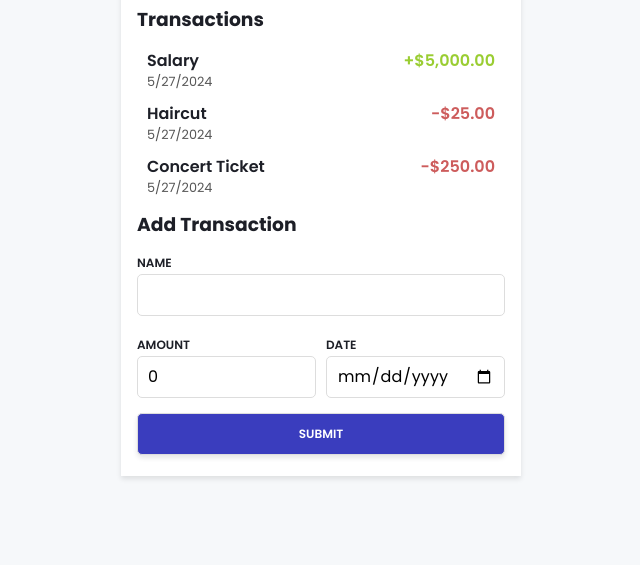
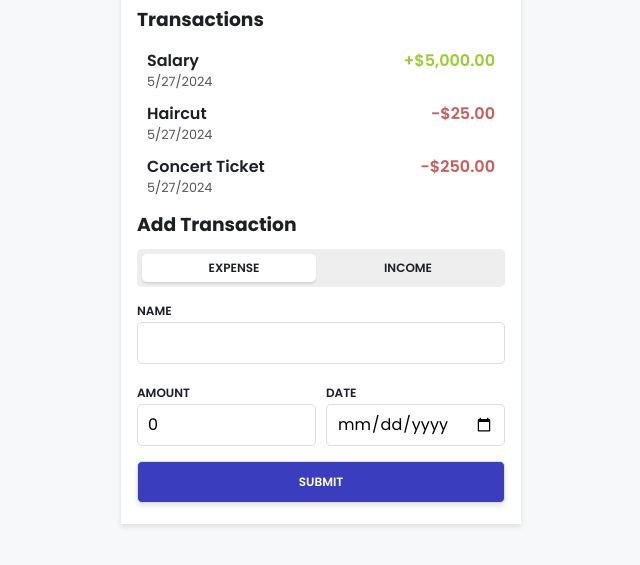
Before and after one commit to RazvanConstantin1/Expense-Tracker, a plain HTML site: page index.html in a window 1280 px wide. Shown: the part 275-840 px from the top of the page, without its empty margins (319-959 px from the left). Before the commit the page ends 800 px from the top, so only its background shows below. Drawn offline with Linux system fonts and the light colour scheme.

Commit message:
implemented the expense - income toggler

```diff
--- a/index.html
+++ b/index.html
@@ -36,6 +36,15 @@
 
         <form id="transactionForm">
           <div>
+            <label for="type">
+              <input type="checkbox" name="type" id="type" />
+              <div class="option">
+                <span> Expense </span>
+                <span> Income </span>
+              </div>
+            </label>
+          </div>
+          <div>
             <label for="name">Name</label>
             <input type="text" name="name" required />
           </div>
--- a/style.css
+++ b/style.css
@@ -76,7 +76,7 @@ form {
   gap: 10px;
 }
 
-form input,
+form input:not(#type),
 form button {
   width: 100%;
   padding: 10px;
@@ -103,12 +103,51 @@ form label {
   text-transform: uppercase;
 }
 
-form div:first-child {
+form div:nth-child(-n + 2) {
   flex-basis: 100%;
 }
 
-form div:nth-child(n + 2) {
+form div:nth-child(n + 3) {
   flex-basis: calc(50% - 5px);
+}
+
+input#type {
+  appearance: none;
+  position: absolute;
+}
+
+.option {
+  display: flex;
+  align-items: center;
+  justify-content: center;
+  padding: 10px;
+  background: #eee;
+  border-radius: 5px;
+  position: relative;
+}
+
+.option::before {
+  content: "";
+  position: absolute;
+  top: 5px;
+  left: 0;
+  background-color: #fff;
+  height: calc(100% - 10px);
+  width: calc(50% - 10px);
+  transform: translateX(5px);
+  border-radius: inherit;
+  box-shadow: 0 2px 2px rgba(0, 0, 0, 0.1);
+}
+
+input#type:checked ~ .option::before {
+  left: 50%;
+}
+
+.option span {
+  width: 50%;
+  text-align: center;
+  cursor: pointer;
+  z-index: 2;
 }
 
 ul {
```
